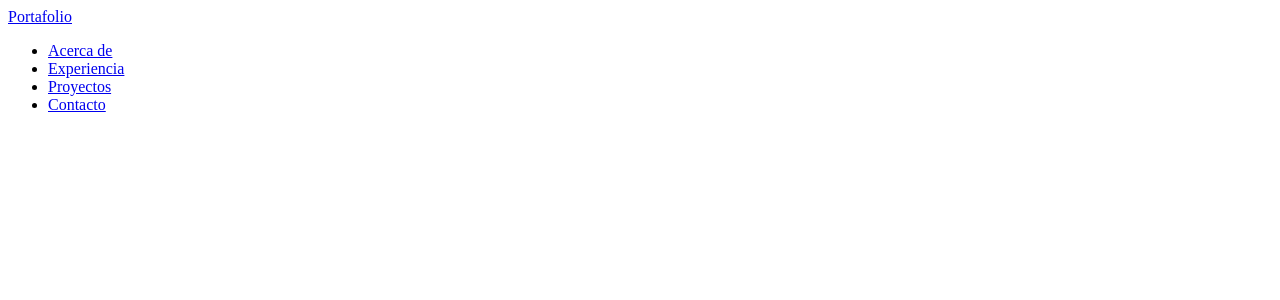
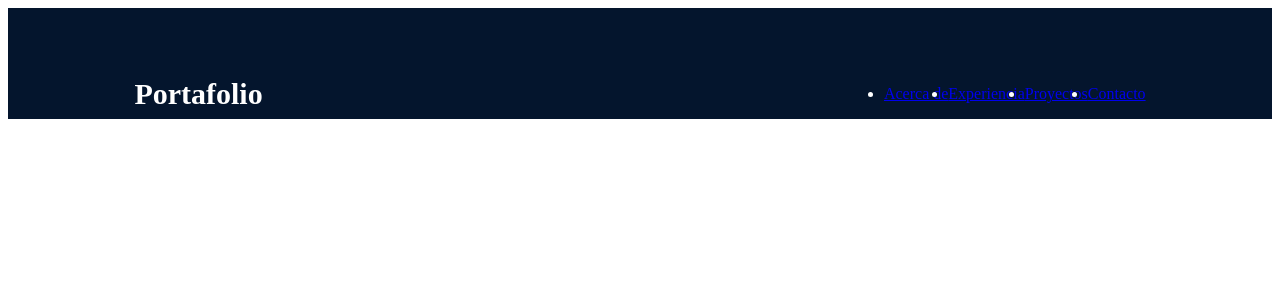
Before and after one commit to Jrubio123/portafolio, a React (Create React App) app: page / in a window 1280 px wide. Shown: the top 300 px of the page. Built offline with nearby package versions, Linux system fonts and the light colour scheme.

Commit message:
Solucion importacion estilos

```diff
--- a/src/App.jsx
+++ b/src/App.jsx
@@ -1,10 +1,11 @@
+import styles from "./App.module.css";
 import React from 'react';
 import { Navbar } from "./componentes/Navbar/Navbar";
 
 
 function App() {
   return (
-    <div className='App'>
+    <div className={styles.App}>
       <Navbar/>
     </div>
   );
--- a/src/componentes/navbar/navbar.modulo.css
+++ b/src/componentes/navbar/Navbar.module.css
@@ -6,7 +6,7 @@
     display: flex;
     align-items: center;
     justify-content: space-between;
-    padding-top: 110 px;
+    padding-top: 61px;
     z-index: 2;
     margin: 0 10%;
 }
@@ -16,5 +16,18 @@
     font-weight: 600;
     text-decoration: none;
     color: var(--color-text);
+}
+
+.menu{
 
 }
+
+.menuItems{
+    position: relative;
+    display: flex;
+    align-items: center;
+    justify-content: space-between;
+    color: var(--color-text);
+
+
+}
--- a/src/componentes/navbar/navbar.jsx
+++ b/src/componentes/navbar/navbar.jsx
@@ -1,10 +1,10 @@
 import React from 'react';
-import Styles from "./Navbar.modulo.css"; // Asegúrate de que exista este archivo correctamente
+import Styles from "./Navbar.module.css";
 
 export const Navbar = () => {
     return (
         <nav className={Styles.navbar}>
-            <a style={Styles.titulo} href='/'>Portafolio</a>
+            <a className={Styles.titulo} href='/'>Portafolio</a>
             <div className={Styles.menu}>
                 <ul className={Styles.menuItems}>
                     <li>
```
Also changed, not shown: src/App.module.css (renamed from src/App.modulo.css).
